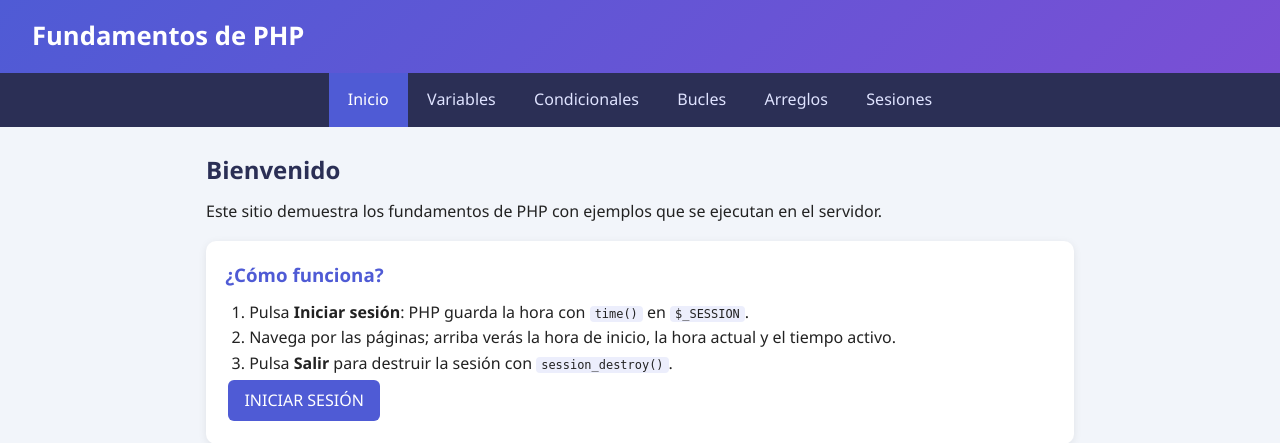
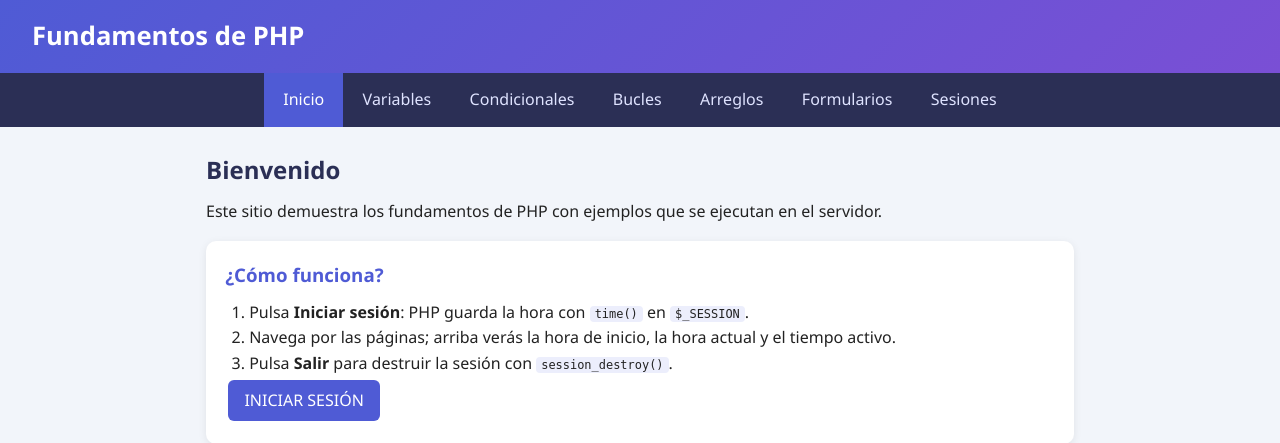
Before and after one commit to CodexIncorp/php-basic, a PHP site: page / in a window 1280 px wide. Shown: the top 443 px of the page. Run offline with PHP 8.4, Linux system fonts and the light colour scheme.

Commit message:
feat(menu): enlazar seccion Formularios en navegacion

```diff
--- a/includes/menu.php
+++ b/includes/menu.php
@@ -6,6 +6,7 @@ $paginas = [
     'condicionales.php'  => 'Condicionales',
     'bucles.php'         => 'Bucles',
     'arreglos.php'       => 'Arreglos',
+    'formularios.php'    => 'Formularios',
     'sesiones.php'       => 'Sesiones',
 ];
 ?>
```
